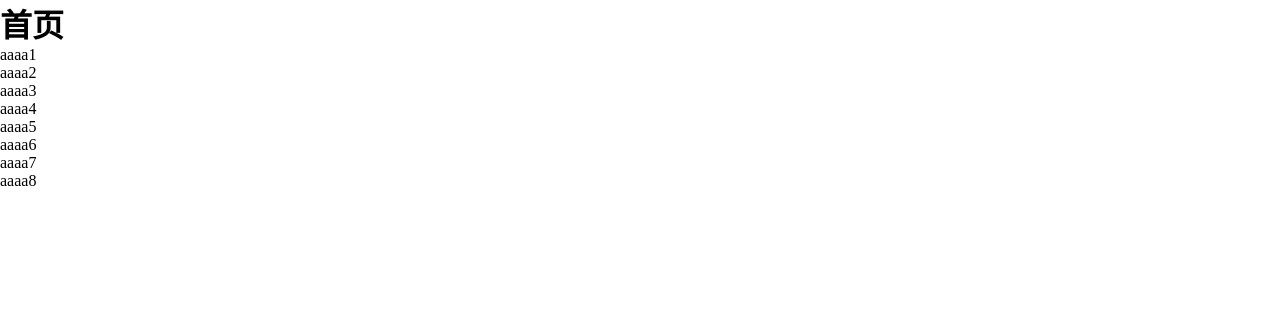
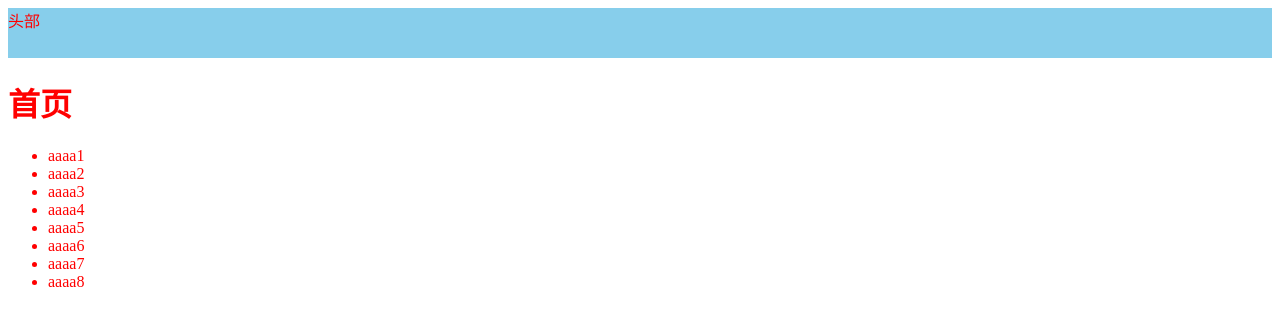
Before and after one commit to cjq1998/day1Git, a plain HTML site: page index.html in a window 1280 px wide. Drawn offline with Linux system fonts and the light colour scheme.

Commit message:
完成头部排版

```diff
--- a/css/index.css
+++ b/css/index.css
@@ -1,4 +1,8 @@
-* {
-    padding: 0;
-    margin: 0;
+body {
+    color: red;
 }
+
+.header {
+    height: 50px;
+    background: skyblue;
+}
--- a/index.html
+++ b/index.html
@@ -10,6 +10,7 @@
 </head>
 
 <body>
+    <div class="header">头部</div>
     <h1>首页</h1>
     <div class="banner">
         <ul>
```
